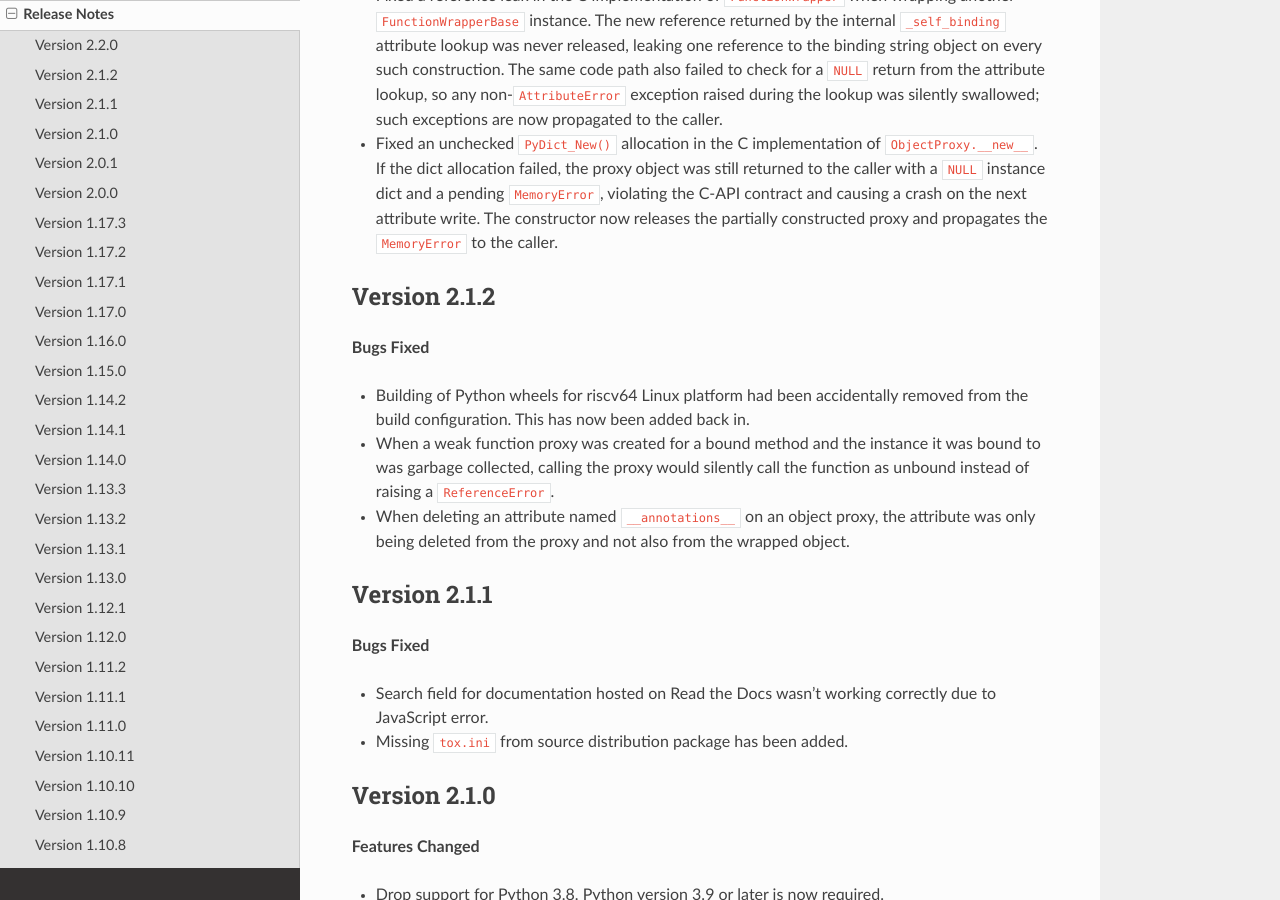
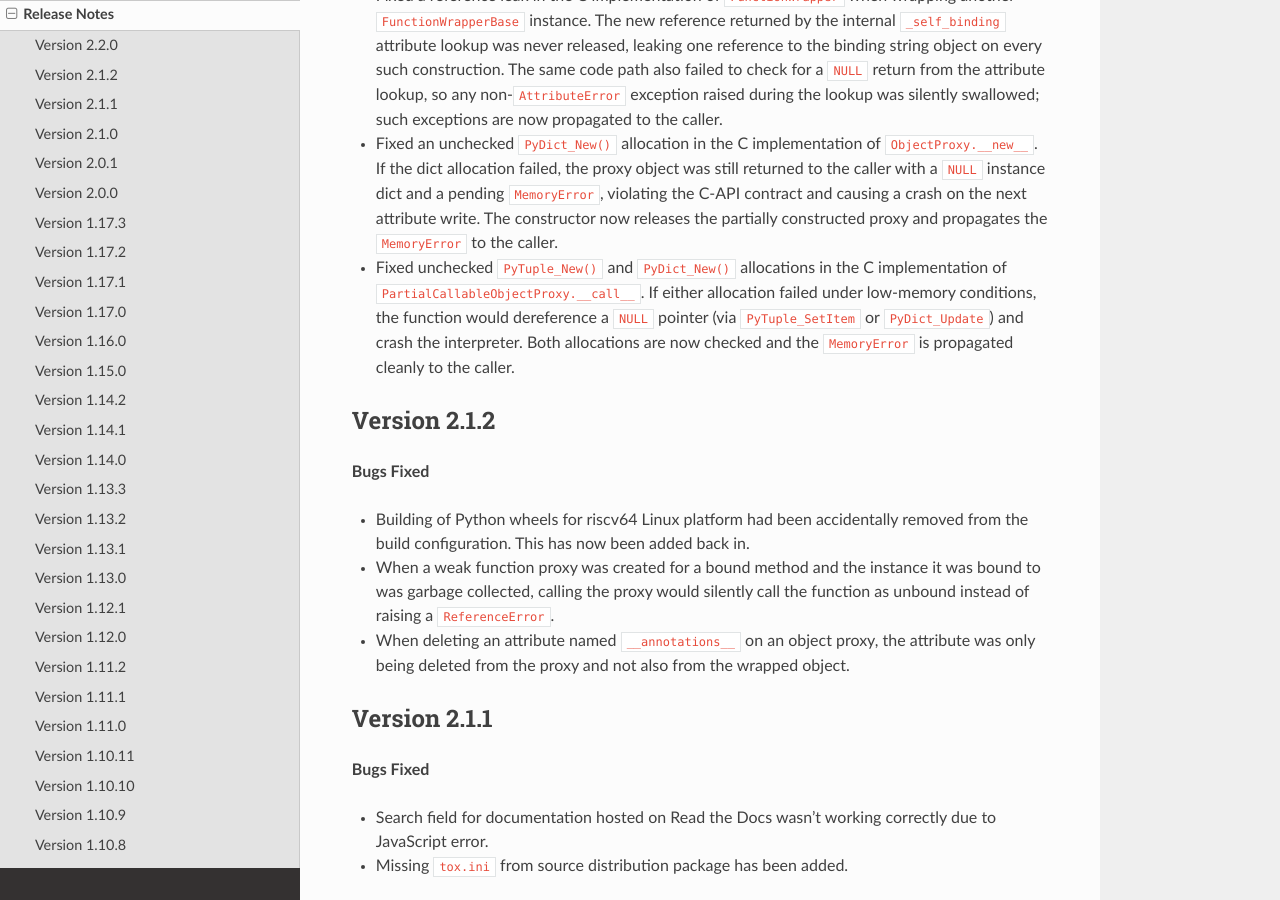
Before and after one commit to GrahamDumpleton/wrapt, a Sphinx documentation site: the page built from docs/changes.rst, in a window 1280 px wide and 900 px high, scrolled down 1020 px. Built offline with Sphinx 7.4.7 and the Read the Docs theme 3.1.0, drawn with Linux system fonts in a browser that asks for light colours.

Commit message:
Fix unchecked PyTuple_New/PyDict_New in C PartialCallableObjectProxy.__call__
The C implementation of PartialCallableObjectProxy.__call__ did not check
the return values of PyTuple_New() (used to build the combined positional
argument tuple) or PyDict_New() (used to build the combined keyword
argument dict).

If either allocation failed under low-memory conditions, the function
would proceed to dereference the NULL pointer via PyTuple_SetItem() or
PyDict_Update(), crashing the interpreter instead of raising MemoryError.

Both allocations are now checked. On PyTuple_New failure the function
returns NULL immediately; on PyDict_New failure it releases the already
allocated fnargs tuple before returning NULL. This matches the behaviour
of the pure-Python implementation.

Closes #325

```diff
--- a/docs/changes.rst
+++ b/docs/changes.rst
@@ -62,6 +62,13 @@ Version 2.2.0
   pending ``MemoryError``, violating the C-API contract and causing a crash
   on the next attribute write. The constructor now releases the partially
   constructed proxy and propagates the ``MemoryError`` to the caller.
+
+* Fixed unchecked ``PyTuple_New()`` and ``PyDict_New()`` allocations in the
+  C implementation of ``PartialCallableObjectProxy.__call__``. If either
+  allocation failed under low-memory conditions, the function would
+  dereference a ``NULL`` pointer (via ``PyTuple_SetItem`` or ``PyDict_Update``)
+  and crash the interpreter. Both allocations are now checked and the
+  ``MemoryError`` is propagated cleanly to the caller.
 
 Version 2.1.2
 -------------
```
Also changed, not shown: 1 other file.
